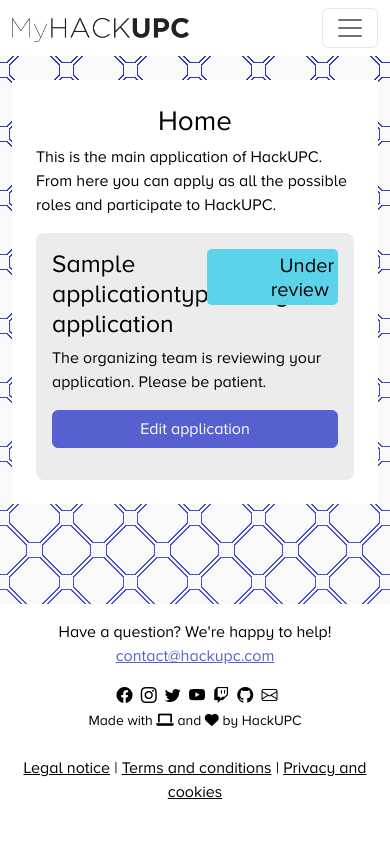
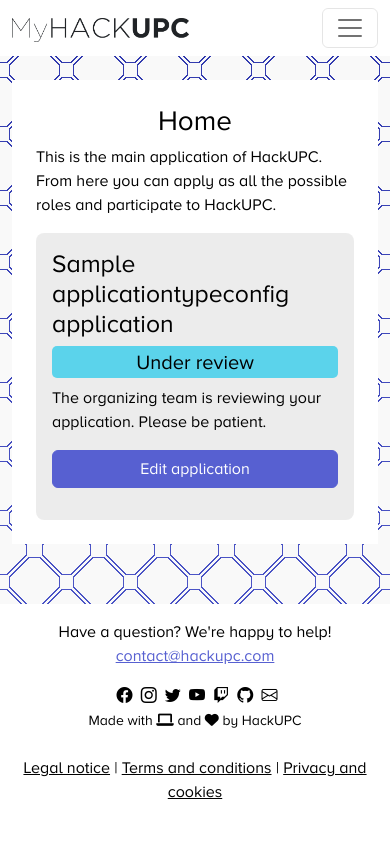
Before and after one commit to HackAssistant/hackassistant, a Django app: page /application/ in a window 390 px wide. Run offline with Django 4.2, Linux system fonts and the light colour scheme; a user stored in the database is signed in; data comes from the database, SQL or seed files in the repository; tables that the repository leaves empty hold one stand-in row (values such as "Sample post"); style sheets or scripts are compiled from the project's sources; some libraries are stand-ins or nearby versions.

Commit message:
Fixed css

```diff
--- a/app/static/css/theme.scss
+++ b/app/static/css/theme.scss
@@ -79,6 +79,14 @@ body.light {
 body.dark {
   background-image: linear-gradient(lighten($primary, 5%), darken($primary, 10%));
 }
+@media (min-width: map-get($grid-breakpoints, "md")) {
+    .ms-md-auto {
+        margin-left: auto !important;
+    }
+    .w-md-fc {
+        width: fit-content;
+    }
+}
 @media (max-width: map-get($grid-breakpoints, "lg")) {
     .border-lg {
         border: 0 !important;
--- a/application/templates/application_home/user_applications.html
+++ b/application/templates/application_home/user_applications.html
@@ -63,8 +63,8 @@
 {% for app in user_applications_grouped|get_item:'default' %}
     <div class="mt-2 rounded-3 p-3 bg-contrast">
         <div class="row">
-            <div class="col-6 col-xl-10"><h2>{{ app.type.name }} {% translate 'application' %}</h2></div>
-            <div class="col-6 col-xl-2 text-end"><p class="h5 bg-{{ app.get_public_status_color }} p-1 m-0" style="margin-left: auto !important; width: fit-content; border-radius: 5px; margin-right: 0">&nbsp{{ app.get_public_status_display }}&nbsp</p></div>
+            <div class="col-12 col-md-9"><h2>{{ app.type.name }} {% translate 'application' %}</h2></div>
+            <div class="col-12 col-md-3 text-center text-md-end"><p class="h5 bg-{{ app.get_public_status_color }} p-1 m-0 ms-md-auto mb-2 w-md-fc" style="border-radius: 5px; margin-right: 0">&nbsp{{ app.get_public_status_display }}&nbsp</p></div>
         </div>
         <p>{{ app.get_public_status_description }}</p>
         {% if app.get_public_status == app.STATUS_PENDING or app.get_public_status == app.STATUS_NEEDS_CHANGE %}
```
